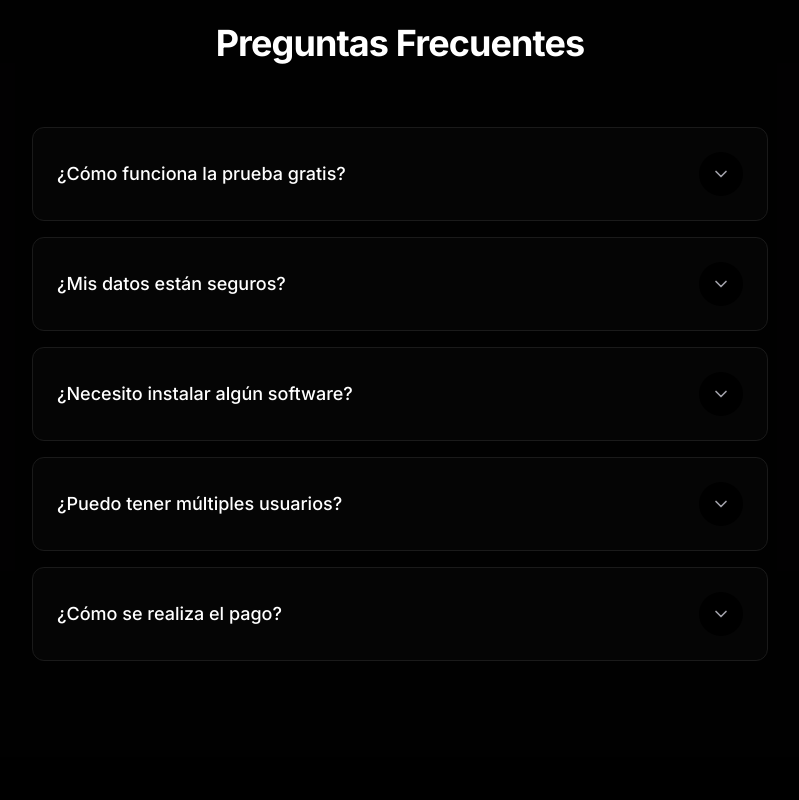
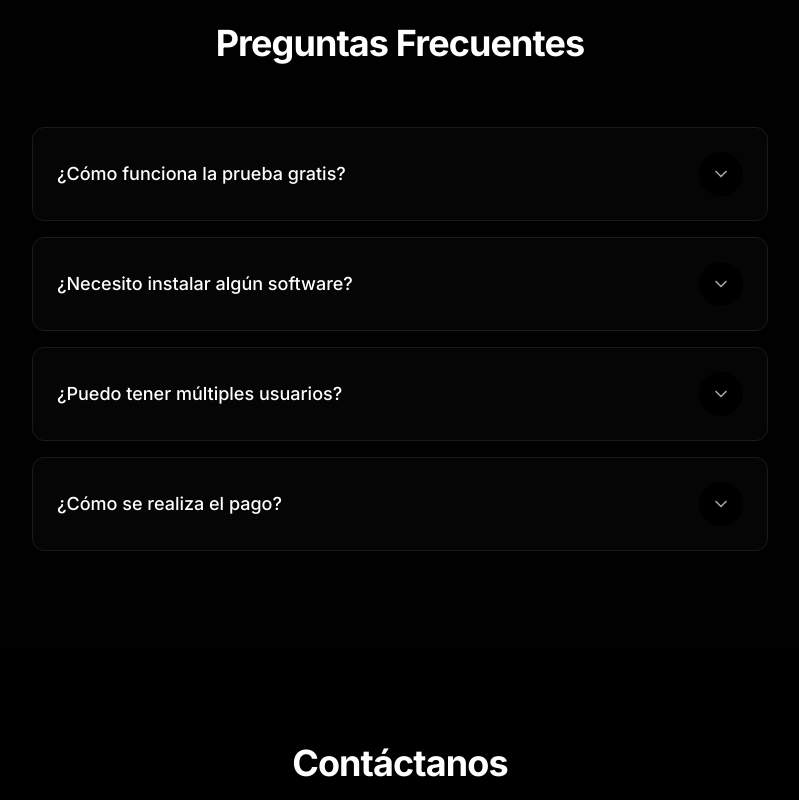
Before and after one commit to Rafael6357/inventarioy_mejorado, a React (Vite) app: page / in a window 1280 px wide. Shown: the part 3240-4040 px from the top of the page, without its empty margins (240-1039 px from the left). Built offline with nearby package versions, Linux system fonts and the light colour scheme; no server answers.

Commit message:
chore: Eliminar pregunta de FAQ sobre seguridad de datos

```diff
--- a/src/pages/Landing.tsx
+++ b/src/pages/Landing.tsx
@@ -251,10 +251,6 @@ export default function Landing() {
                   a: "Al registrarte, obtienes automáticamente 30 días de acceso completo a todas las funciones del Plan Profesional."
                 },
                 {
-                  q: "¿Mis datos están seguros?",
-                  a: "Absolutamente. Utilizamos encriptación de grado bancario y realizamos copias de seguridad diarias para garantizar la seguridad de tu información."
-                },
-                {
                   q: "¿Necesito instalar algún software?",
                   a: "No, InventarioY es 100% basado en la nube. Puedes acceder desde cualquier dispositivo con conexión a internet."
                 },
```
